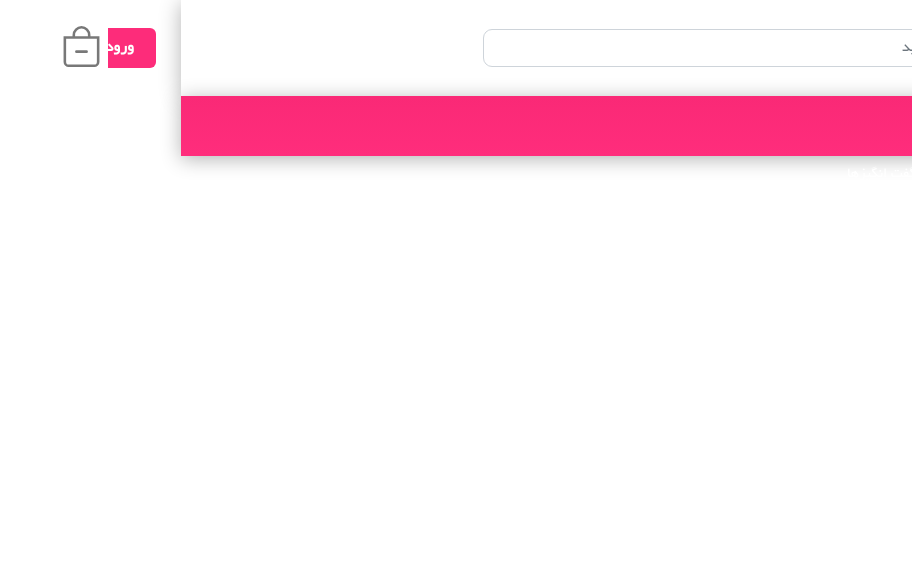
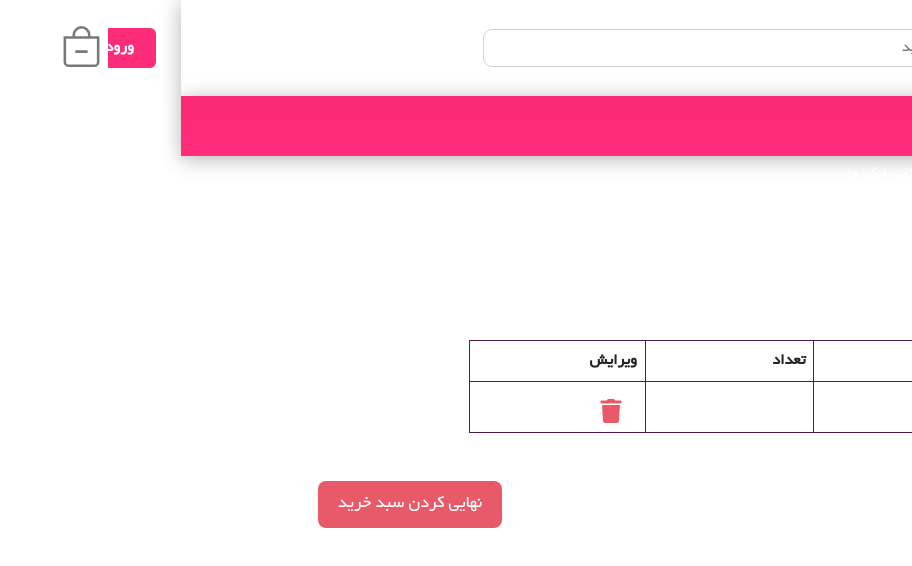
Before and after one commit to Kimiagoudarzi/maktab76-project-kimia-goudarzi, a React (Create React App) app in the folder my-project/: page /cart in a window 1280 px wide. Shown: the top 566 px of the page, without its empty margins (368-1280 px from the left). Built offline with nearby package versions, Linux system fonts and the light colour scheme.

Commit message:
table cart

```diff
--- a/my-project/package.json
+++ b/my-project/package.json
@@ -13,7 +13,7 @@
     "bootstrap": "^5.2.0",
     "cdbreact": "^1.5.3",
     "json-server": "^0.17.0",
-    "mdb-react-ui-kit": "^4.1.0",
+    "mdb-react-ui-kit": "^4.2.0",
     "mdb-ui-kit": "^4.4.0",
     "react": "^18.2.0",
     "react-bootstrap": "^2.5.0",
--- /dev/null
+++ b/my-project/src/pages/cart/cartStyle.css
@@ -0,0 +1,26 @@
+.delete-cart-icon {
+  font-size: 24px;
+  color: #E85A6A;
+  margin-top: 0.5rem;
+  margin-right: 0.5rem;
+}
+.nahyii-cart{
+    border: none;
+    background-color: #E85A6A;
+    border-radius: 8px;
+    color: rgb(255, 255, 255);
+    font-size: 18px;
+    padding-left: 20px;
+    padding-right: 20px;
+    padding-top: 10px;
+    padding-bottom: 10px;
+    margin-left: -10rem;
+}
+.text-price-cart{
+    font-size: 26px;
+    margin-right: -9rem;
+
+}
+.table-main-cart{
+    margin: 3rem 18rem;
+}
--- /dev/null
+++ b/my-project/src/pages/cart/finalize/index.js
@@ -0,0 +1,10 @@
+
+const finalize = () => {
+  return (
+    <>
+
+    </>
+  );
+};
+
+export default finalize;
--- a/my-project/src/pages/cart/index.js
+++ b/my-project/src/pages/cart/index.js
@@ -1,9 +1,55 @@
-import React from 'react'
-import NavBar from "layout/userLayoute/navbar/index"
+import { MDBTable, MDBTableHead, MDBTableBody } from "mdb-react-ui-kit";
+import { FaTrash } from "react-icons/fa";
+import {Link} from "react-router-dom"
+import NavBar from "layout/userLayoute/navbar/index";
+import butter from "assets/images/imagecart/buterr2.png";
+import "./cartStyle.css";
 
 const Cart = () => {
   return (
-    <NavBar/>
-  )
-}
+    <>
+      <NavBar />
+      <br />
+      <br />
+      <br />
+      <br />
+      <br />
+      <div className="table-main-cart">
+        <MDBTable bordered style={{ borderColor: "#521850" }}>
+          <MDBTableHead>
+            <tr>
+              <th scope="col">نام کالا</th>
+              <th scope="col">قیمت</th>
+              <th scope="col">تعداد</th>
+              <th scope="col">ویرایش</th>
+            </tr>
+          </MDBTableHead>
+          <MDBTableBody>
+            <tr>
+              <th scope="row"></th>
+              <td></td>
+              <td></td>
+              <td style={{ width: "11rem" }}>
+                <button className="btn-icon">
+                  <FaTrash className="delete-cart-icon" />
+                </button>
+              </td>
+            </tr>
+          </MDBTableBody>
+        </MDBTable>
+      </div>
+      <div className="d-flex justify-content-around">
+        <div>
+          <p className="text-price-cart">جمع : 120,000 تومان</p>
+        </div>
+        <div>
+          <Link to="/cart/finalize">
+            <button className="nahyii-cart">نهایی کردن سبد خرید</button>
+          </Link>
+        </div>
+      </div>
+      <img src={butter} alt="pic3" style={{ marginRight: "1.2rem" }} />
+    </>
+  );
+};
 export default Cart;
--- a/my-project/src/routes/Routes.js
+++ b/my-project/src/routes/Routes.js
@@ -13,6 +13,7 @@ import Products from "pages/adminPages/products";
 import Prices from "pages/adminPages/prices";
 import Orders from "pages/adminPages/orders";
 import PrivateRoute from "./privetRout";
+import Finalize from "pages/cart/finalize/index";
 
 
 const AppRoutes = () => {
@@ -25,6 +26,7 @@ const AppRoutes = () => {
         <Route path="/perfume" element={<Perfume />} />
         <Route path="/skin" element={<Skin />} />
         <Route path="/cart" element={<Cart />} />
+        <Route path="/cart/finalize" element={<Finalize/>}/>
         <Route path="/loginForm" element={<Login />} />
         <Route >
         <Route path="/loginForm/products" element={ <PrivateRoute><Products /></PrivateRoute>} />
```
Also changed, not shown: my-project/src/assets/images/imagecart/buterr2.png (added), 1 other file (tests, documents, lock files or other folders).
